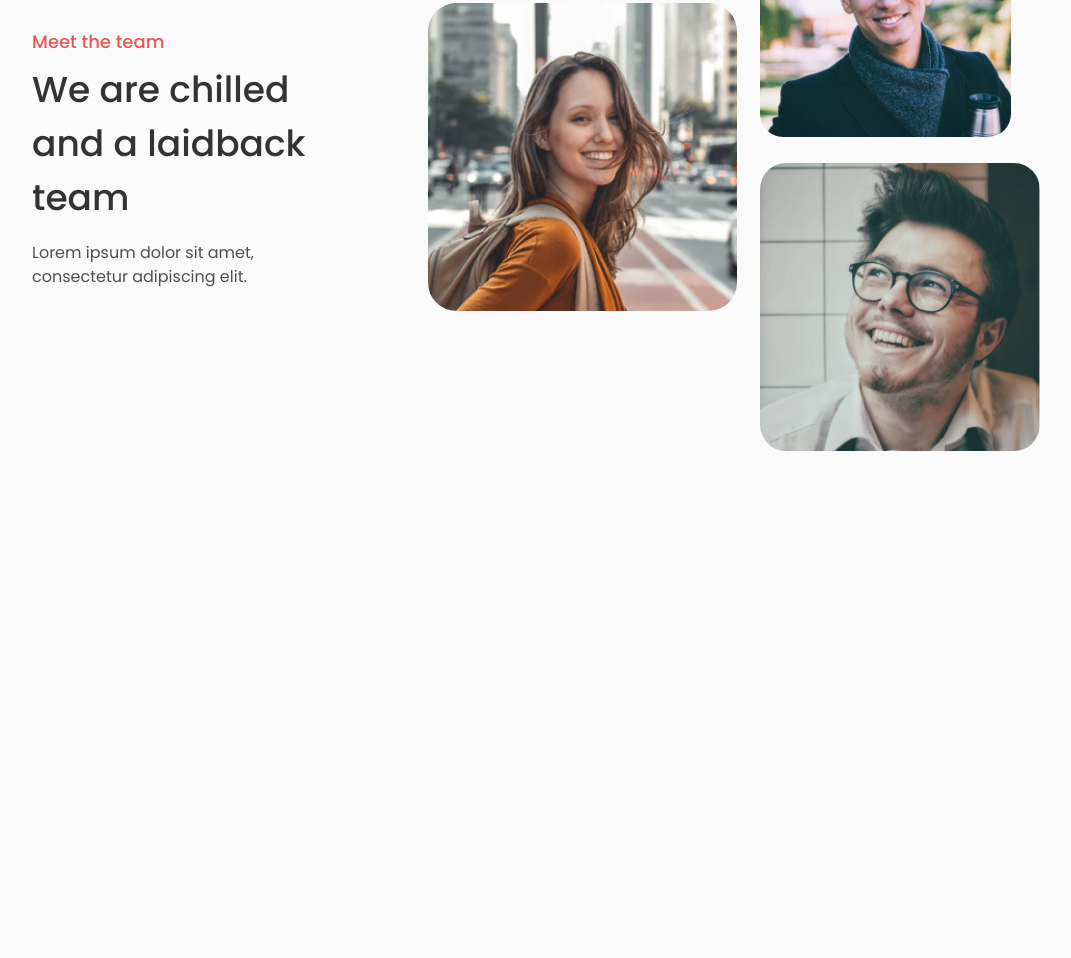
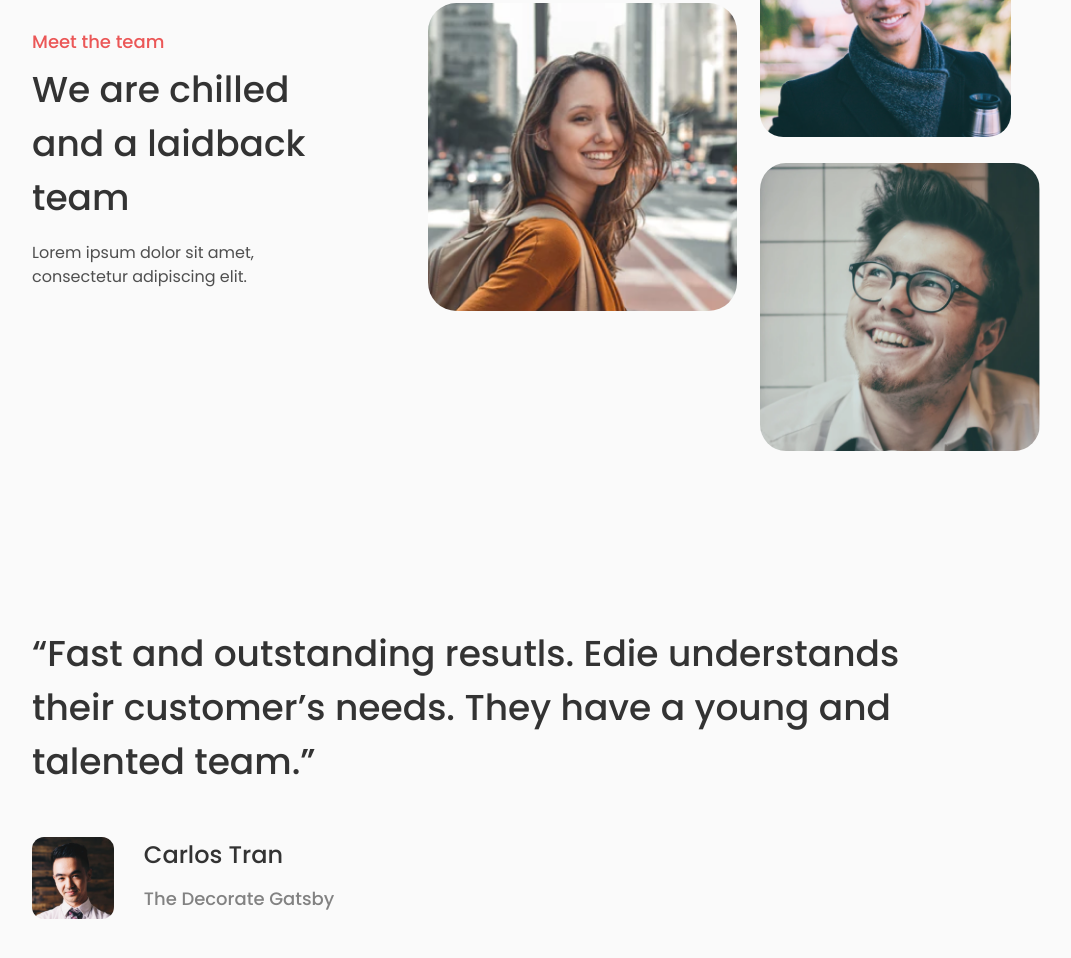
Before and after one commit to araujowebdev/edie-homepage, a website: page index.html in a window 1280 px wide. Shown: the part 4235-5193 px from the top of the page, without its empty margins (104-1175 px from the left). Before the commit the page ends 4862 px from the top, so only its background shows below. Drawn offline with nearby package versions, Linux system fonts and the light colour scheme.

Commit message:
create section "customer testimonial"

```diff
--- a/index.html
+++ b/index.html
@@ -135,7 +135,7 @@
           <div class="cards__item-img">
             <img src="./dist/assets/imgs/juice-product.png" alt="">
           </div>
-          <h4>Front End applicati on</h4>
+          <h4>Front End application</h4>
           <h3>Juice product homepage</h3>
         </div>
       </div>
@@ -180,7 +180,23 @@
           <img src="./dist/assets/imgs/person3.png" alt="A woman">
         </div>
       </div>
+    </section>
 
+    <!-- customer testimonial -->
+    <section class="testimonial">
+      <p>
+        “Fast and outstanding resutls. Edie understands their customer’s needs. They have a young and talented team.”
+      </p>
+
+      <div class="testimonial__customer">
+        <div>
+          <img src="./dist/assets/imgs/person4.png" alt="A man">
+        </div>
+        <div>
+          <h3>Carlos Tran</h3>
+          <h4>The Decorate Gatsby</h4>
+        </div>
+      </div>
     </section>
   </main>
 </body>
--- a/src/styles/scss/main/_index.scss
+++ b/src/styles/scss/main/_index.scss
@@ -3,3 +3,4 @@
 @forward "services";
 @forward "portfolio";
 @forward "team";
+@forward "testimonial";
--- /dev/null
+++ b/src/styles/scss/main/_testimonial.scss
@@ -0,0 +1,64 @@
+@use "../colors" as c;
+
+main {
+  .testimonial {
+    padding-left: 10%;
+    padding-right: 10%;
+    margin-bottom: 200px;
+    width: 100%;
+
+    p {
+      max-width: 940px;
+      font-weight: 500;
+      font-size: 2.25rem;
+      line-height: 3.375rem;
+      color: c.$dark-gray;
+      margin-bottom: 48px;
+    }
+
+    &__customer {
+      display: flex;
+      gap: 2.96%;
+
+      div:nth-child(1) {
+        width: 82px;
+
+        img {
+          width: 100%;
+          border-radius: 14.7%;
+        }
+      }
+
+      h3 {
+        font-weight: 500;
+        font-size: 1.5rem;
+        line-height: 2.25rem;
+        color: c.$dark-gray;
+        margin-bottom: 12px;
+      }
+
+      h4 {
+        font-weight: 500;
+        font-size: 1.125rem;
+        line-height: 1.6875rem;
+        color: c.$light-gray;
+      }
+    }
+  }
+}
+
+@media screen and (max-width: 599.98px) {
+  main {
+    .testimonial {
+      padding-left: unset;
+      padding-right: unset;
+      margin-bottom: 100px;
+
+      p {
+        font-size: 1.5rem;
+        line-height: 2.25rem;
+        margin-bottom: 16px;
+      }
+    }
+  }
+}
```
Also changed, not shown: dist/styles/style.css.
